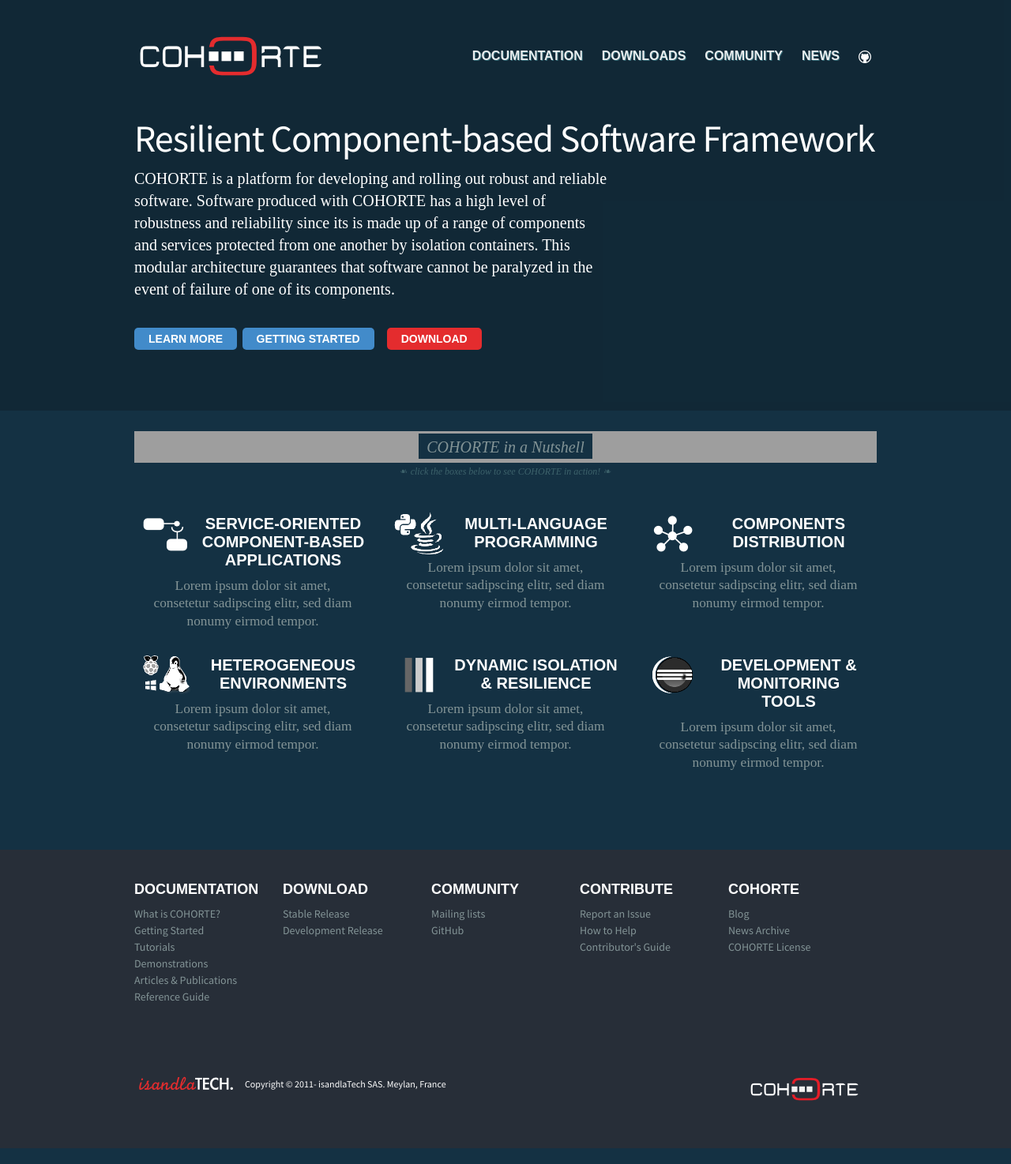
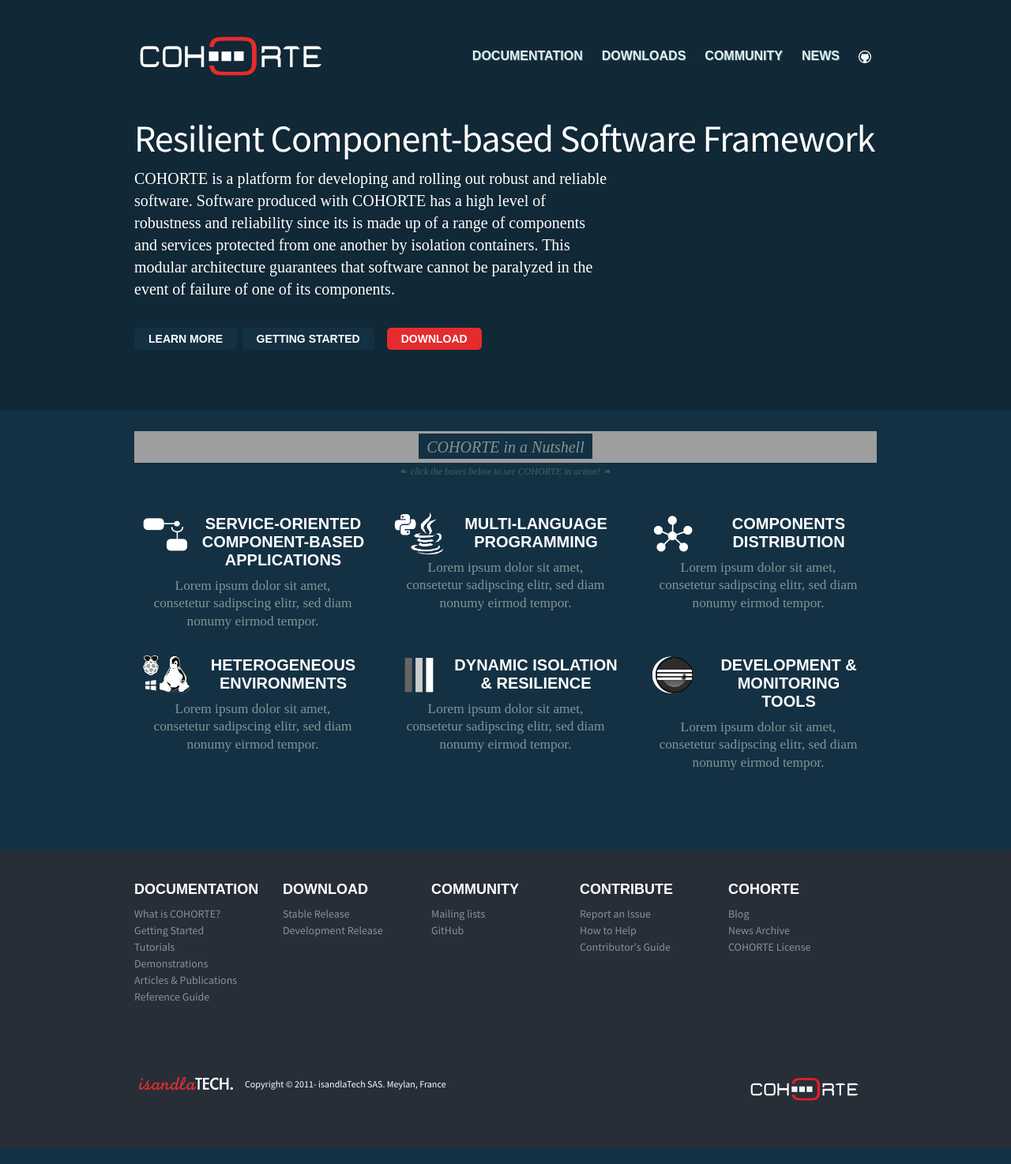
Before and after one commit to cohorte/cohorte.github.io, a Jekyll site: the page built from index.md, in a window 1280 px wide. Shown: the whole page at 79% size. Built offline with Jekyll 4.4.1, drawn with Linux system fonts in a browser that asks for light colours; grey boxes are pictures that could not be loaded.

Commit message:
update btw color

```diff
--- a/resources/css/cohorte.css
+++ b/resources/css/cohorte.css
@@ -219,7 +219,8 @@
 
 .splash-btn {
   padding: 0 18px;
-  background: #428bca; /*brighter color: 428bca other 72D0EB*/
+  /*background: #428bca; /*brighter color: 428bca other 72D0EB*/
+  background: #143143;
   -moz-border-radius: 5px;
   -webkit-border-radius: 5px;
   border-radius: 5px;
```
Also changed, not shown: 2 other files.
